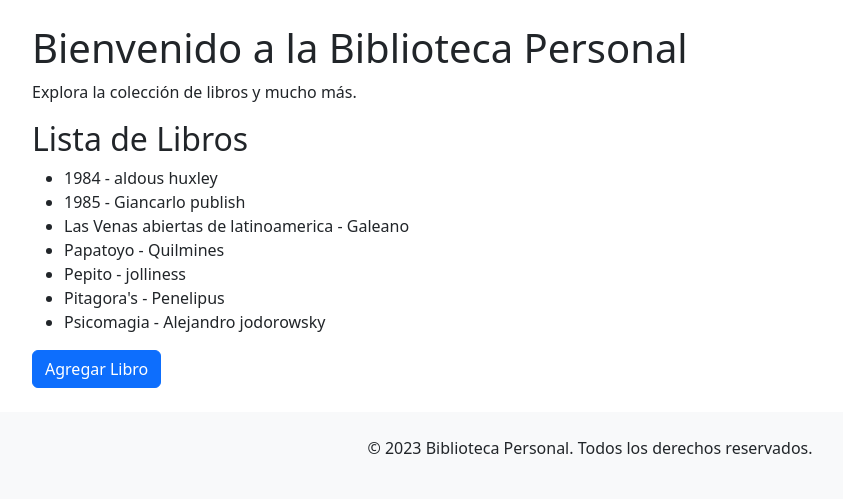
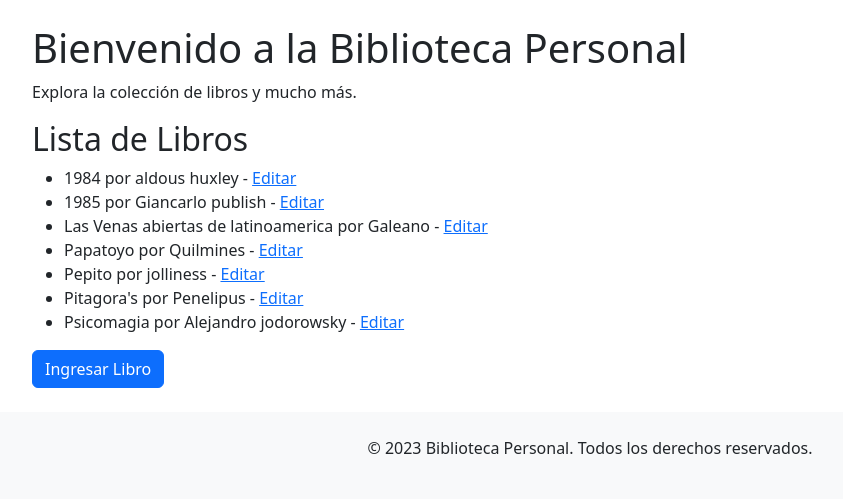
Before and after one commit to ezecodo/Entrega1-Angeloni, a Django app: page /libros/lista_libros/ in a window 1280 px wide. Shown: the part 56-555 px from the top of the page, without its empty margins (50-893 px from the left). Run offline with Django 4.2, Linux system fonts and the light colour scheme; data comes from the database, SQL or seed files in the repository; both versions use the stored data as it was after the commit; some libraries are stand-ins or nearby versions.

Commit message:
Edición de libros agregados

```diff
--- a/libros/templates/libros/lista_libros.html
+++ b/libros/templates/libros/lista_libros.html
@@ -2,10 +2,11 @@
 <h2>Lista de Libros</h2>
 <ul>
   {% for libro in libros %}
-  <li>{{ libro.titulo }} - {{ libro.autor }}</li>
-  {% empty %}
-  <li>No hay libros en la lista.</li>
+  <li>
+    {{ libro.titulo }} por {{ libro.autor }} -
+    <a href="{% url 'editar_libro' libro.id %}">Editar</a>
+  </li>
   {% endfor %}
 </ul>
-<a href="{% url 'ingresar_libro' %}" class="btn btn-primary">Agregar Libro</a>
+<a href="{% url 'ingresar_libro' %}" class="btn btn-primary">Ingresar Libro</a>
 {% endblock %}
--- a/libros/urls.py
+++ b/libros/urls.py
@@ -4,6 +4,7 @@ from . import views
 urlpatterns = [
     path('ingresar_libro/', views.ingresar_libro, name='ingresar_libro'),
     path('lista_libros/', views.lista_libros, name='lista_libros'),
+    path('editar/<int:libro_id>/', views.editar_libro, name='editar_libro'),
 
 
 ]
--- a/libros/views.py
+++ b/libros/views.py
@@ -1,6 +1,5 @@
 
-from django.shortcuts import render, redirect
-from django.shortcuts import render, redirect
+from django.shortcuts import render, redirect, get_object_or_404
 from .forms import LibroForm
 from django.shortcuts import render
 from .models import Libro
@@ -34,3 +33,17 @@ def ingresar_libro(request):
 def lista_libros(request):
     libros = Libro.objects.all().order_by('titulo')
     return render(request, 'libros/lista_libros.html', {'libros': libros})
+
+
+def editar_libro(request, libro_id):
+    libro = get_object_or_404(Libro, pk=libro_id)
+
+    if request.method == 'POST':
+        form = LibroForm(request.POST, instance=libro)
+        if form.is_valid():
+            form.save()
+            return redirect('lista_libros')
+    else:
+        form = LibroForm(instance=libro)
+
+    return render(request, 'libros/editar_libro.html', {'form': form, 'libro': libro})
```
Also changed, not shown: libros/templates/libros/editar_libro.html (added, +10 -0 lines), db.sqlite3.
